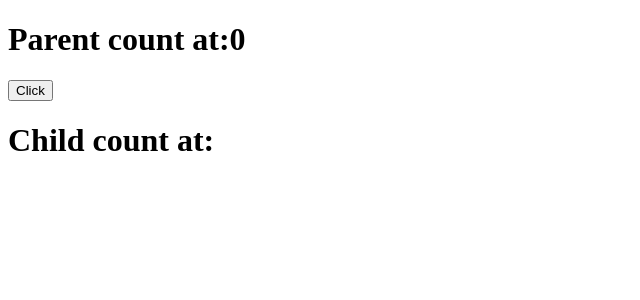
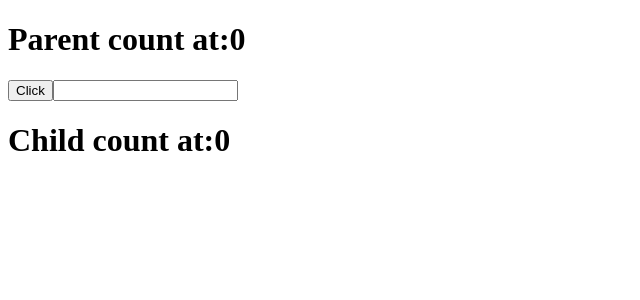
Before and after one commit to bobbyDeepak1415/React_Hooks, a React (Vite) app: page / in a window 1280 px wide. Shown: the top 300 px of the page, without its empty margins (0-640 px from the left). Built offline with nearby package versions, Linux system fonts and the light colour scheme.

Commit message:
setup done

```diff
--- a/src/App.jsx
+++ b/src/App.jsx
@@ -7,13 +7,15 @@ function App() {
   console.log("Parent rendering...");
 
   const [count, setCount] = useState(0);
+  const [item,setItem]=useState("")
 
   return (
     <>
       <div>
         <h1>Parent count at:{count}</h1>
         <button onClick={() => setCount((prev) => prev + 1)}>Click</button>
-        <Child />
+        <input value={item}/>
+        <Child count={count}/>
       </div>
     </>
   );
--- a/src/Child.jsx
+++ b/src/Child.jsx
@@ -1,11 +1,11 @@
 import React, { memo } from "react";
 
-const Child = () => {
+const Child = ({count}) => {
   console.log("child rendering...");
 
   return (
     <div>
-      <h1>Child count at:</h1>
+      <h1>Child count at:{count}</h1>
     </div>
   );
 };
```
